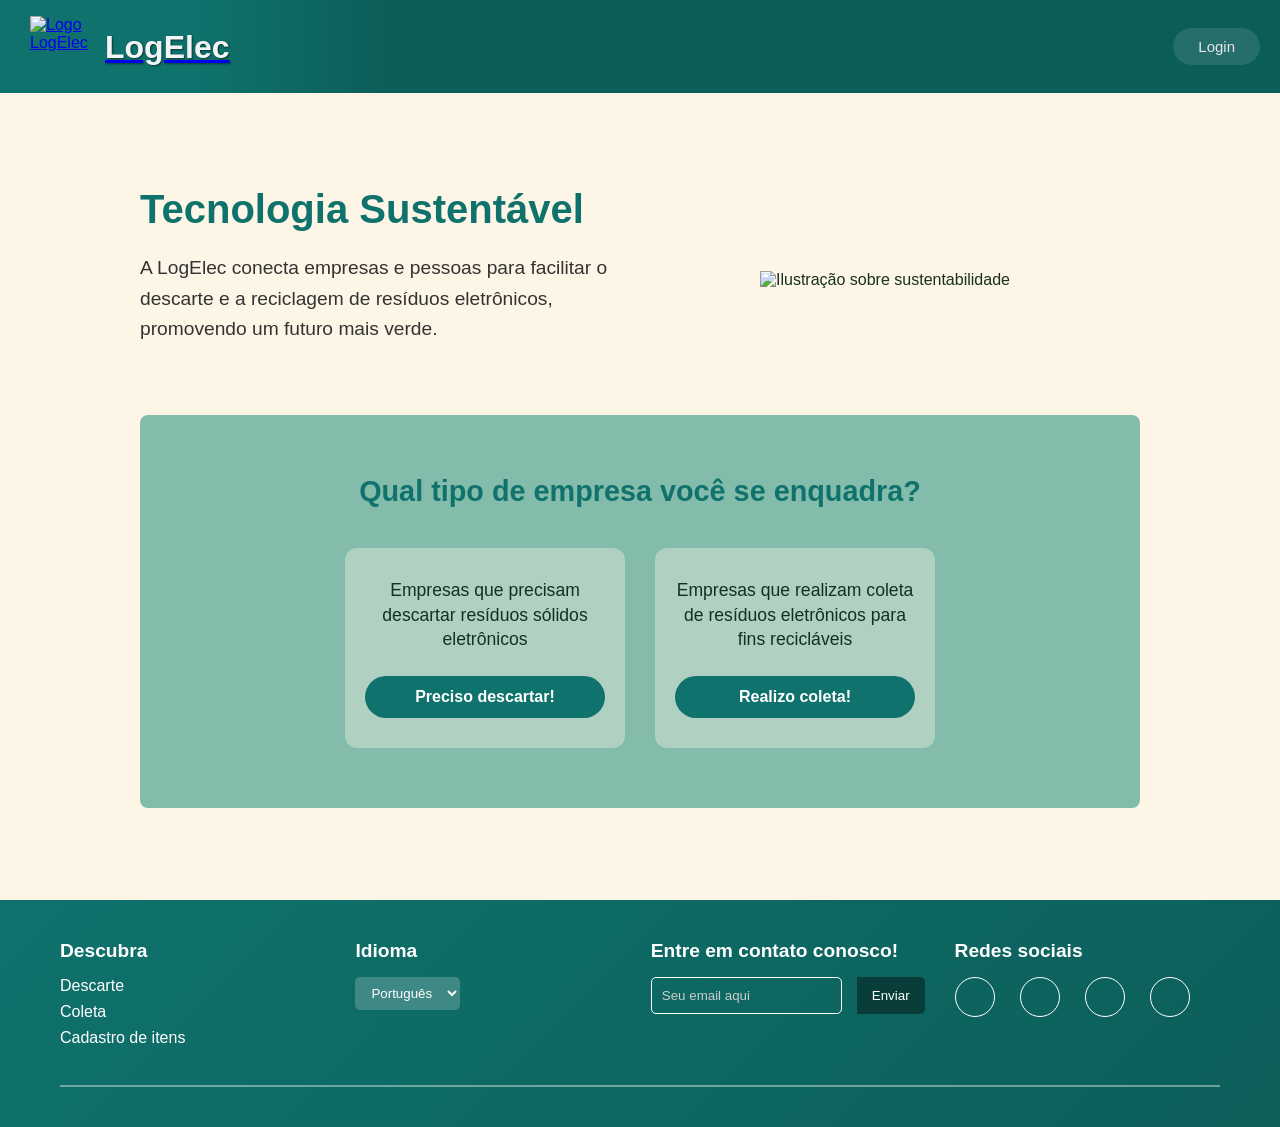
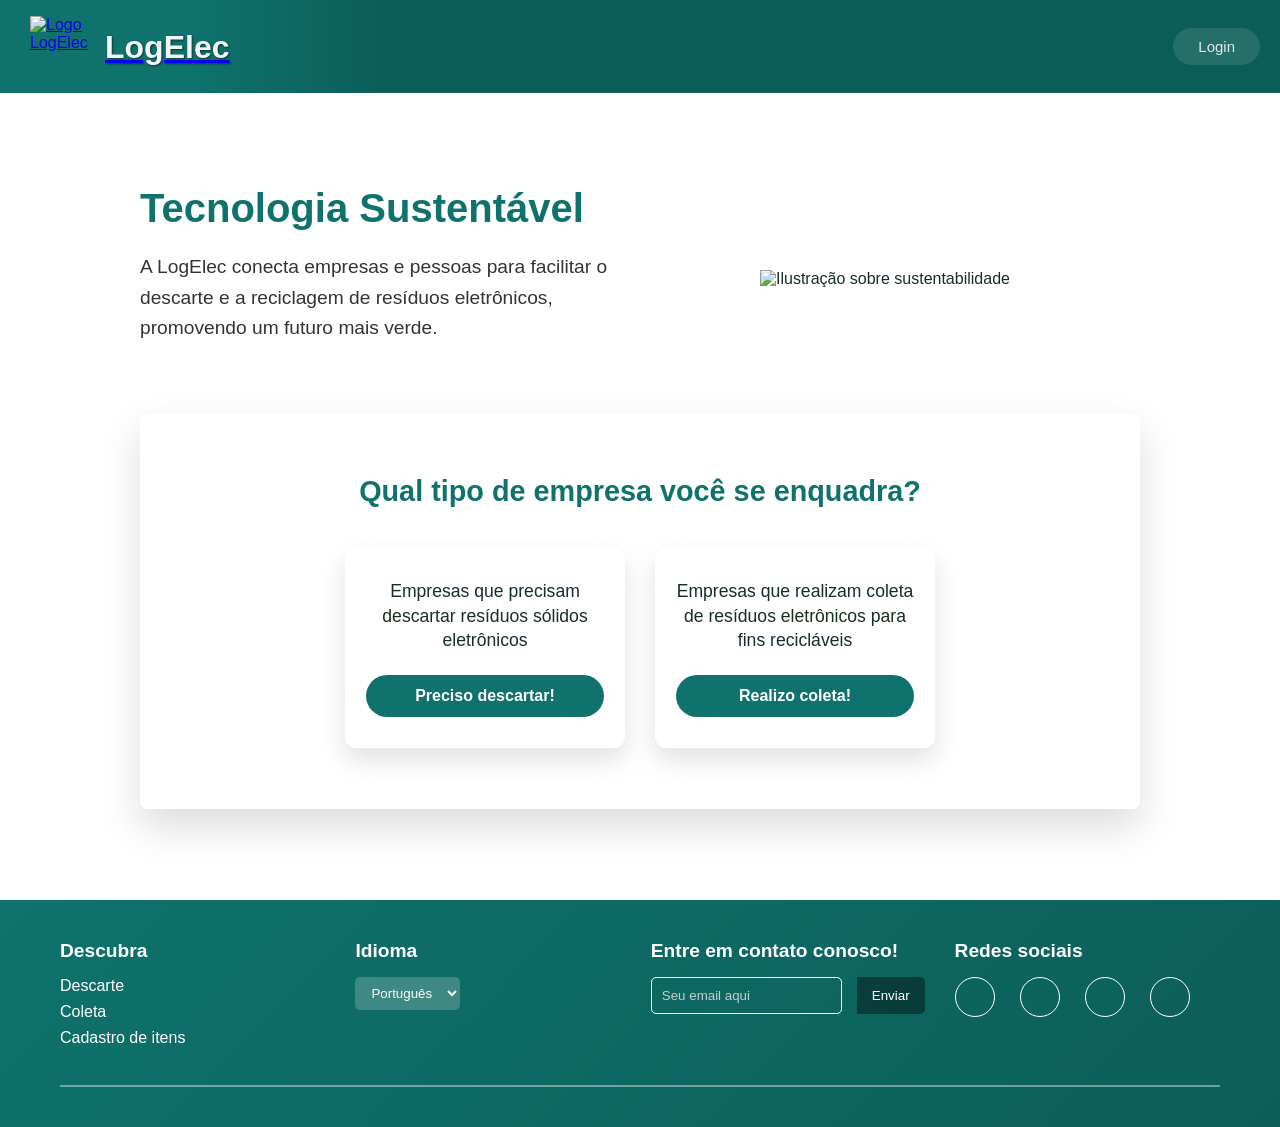

feat: estabiliza autenticação por sessão e moderação administrativa

--- a/frontend/style_css/style_home.css
+++ b/frontend/style_css/style_home.css
@@ -7,7 +7,8 @@
 body {
   font-family: 'Roboto', sans-serif;
   font-weight: 400;
-  background-color: #FAE5B759;
+  background: url("../img/fundo.png") no-repeat center center fixed;
+  background-size: cover;
   color: #163020;
   margin: 0;
   padding: 0;
@@ -242,7 +243,10 @@ body {
 
 
 .escolha-empresa {
-  background-color: #1F8D7C8A;
+  background: rgba(255, 255, 255, 0.34);
+  border: 1px solid rgba(255, 255, 255, 0.42);
+  backdrop-filter: blur(10px);
+  box-shadow: 0 18px 40px rgba(0, 0, 0, 0.14);
   text-align: center;
   padding: 60px 20px;
   border-radius: 8px;
@@ -265,7 +269,9 @@ body {
 }
 
 .empresa-card {
-  background: #b0d0c1;
+  background: rgba(255, 255, 255, 0.88);
+  border: 1px solid rgba(255, 255, 255, 0.62);
+  box-shadow: 0 12px 26px rgba(0, 0, 0, 0.12);
   padding: 30px 20px;
   border-radius: 12px;
   text-align: center;
@@ -400,7 +406,9 @@ body {
 }
 
 .empresa-card {
-  background: #b0d0c1;
+  background: rgba(255, 255, 255, 0.88);
+  border: 1px solid rgba(255, 255, 255, 0.62);
+  box-shadow: 0 12px 26px rgba(0, 0, 0, 0.12);
   padding: 30px 20px;
   border-radius: 12px;
   text-align: center;
